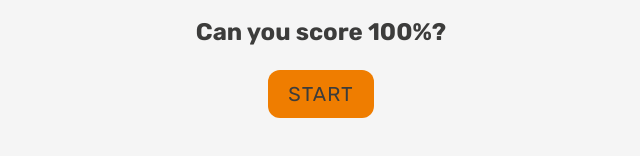
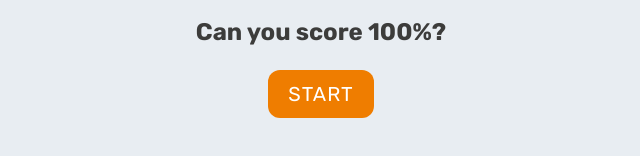
Before and after one commit to thallesBueno/trivia-quiz, a Next.js app: page / in a window 1280 px wide. Shown: the part 374-530 px from the top of the page, without its empty margins (319-959 px from the left). Built offline with nearby package versions, Linux system fonts and the light colour scheme.

Commit message:
change theme colors

```diff
--- a/src/styles/theme/defaultTheme.js
+++ b/src/styles/theme/defaultTheme.js
@@ -5,23 +5,16 @@ const colors = {
   mainColorDarker: '#DB6900',
   mainColorLighter: '#FFA142',
 
-  mainColorContrast: '#45547F',
-  mainColorContrastDarker: '#2A334D',
-  mainColorContrastLighter: '#B2C6FF',
+  red: '#CF3200',
+  darkRed: '#bf3304',
 
-  statusColorError: '#CF3200',
-  statusColorWarning: '#F3AF00',
-  statusColorSuccess: '#2BD971',
+  green: '#2BD971',
+  darkGreen: '#00ad3d',
 
   textColorPrimary: '#3C3C3B',
-  textColorSecondary: '#787878',
-  textColorTertiary: '#B7B7B7',
-  textColorDisabled: '#E2E2E2',
 
-  backgroundColorLight: '#F5F5F5',
-
-  gray300: '#B7B7B7',
-  gray400: '#E2E2E2',
+  backgroundColorLight: '#E8EDF2',
+  white: '#fff',
 };
 
 const titleHeadline = css`
```
